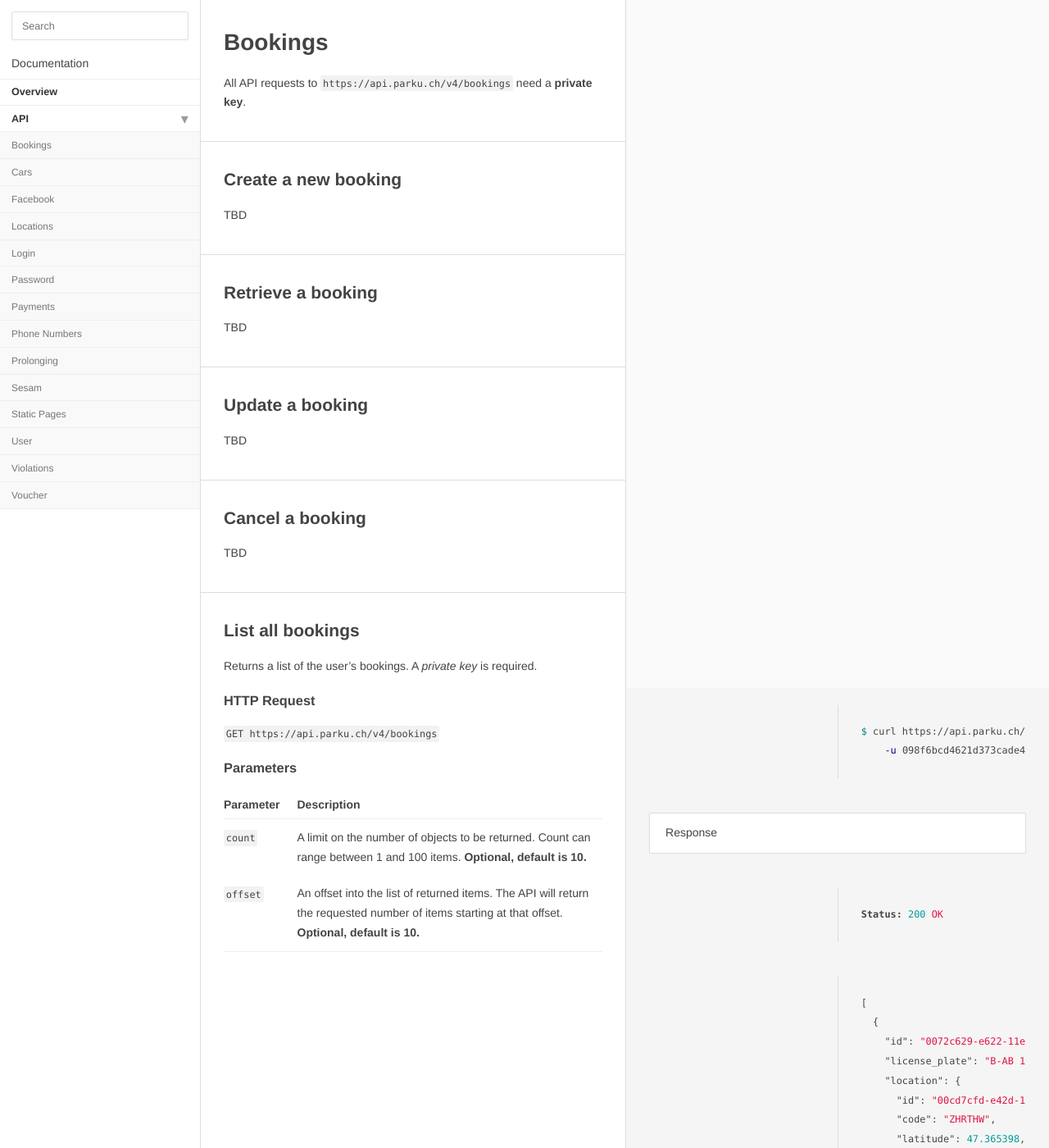
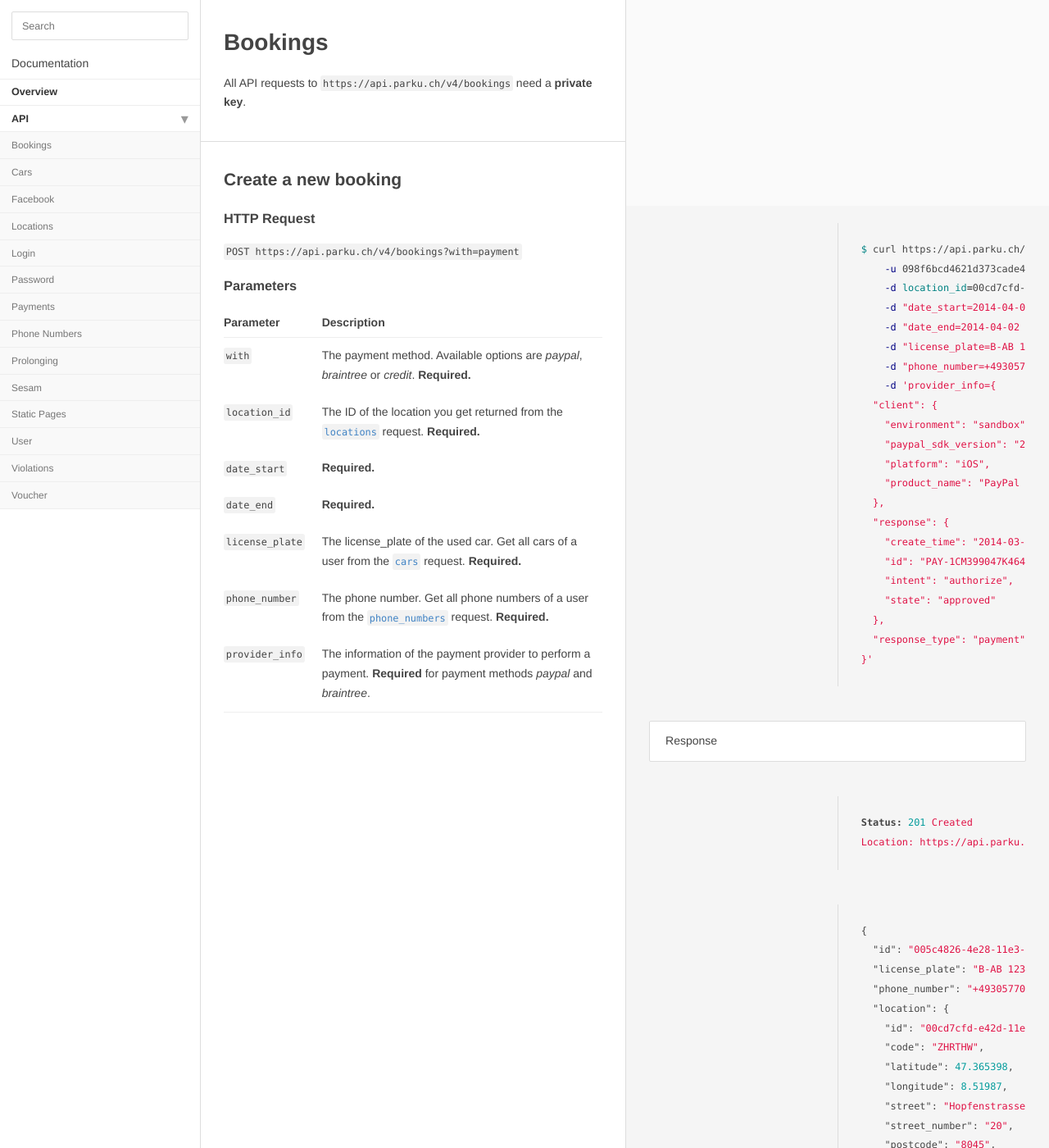
Before and after one commit to parku/docs, a Jekyll site: the page built from api/bookings.md, in a window 1280 px wide and 1400 px high. Shown: the whole window at 82% size. Built offline with Jekyll 4.4.1, drawn with Linux system fonts in a browser that asks for light colours; Markdown is read by kramdown in place of the engine named in the settings; some of the changed text lies outside the part shown.

Commit message:
Create a booking.

````diff
--- a/api/bookings.md
+++ b/api/bookings.md
@@ -10,7 +10,91 @@
 
 ## Create a new booking
 
-TBD
+```sh
+$ curl {{ site.parku.api }}/bookings?with=paypal \
+    -u 098f6bcd4621d373cade4e832627b4f6:parku \
+    -d location_id=00cd7cfd-e42d-11e2-8bf1-8a83f3373875 \
+    -d "date_start={{ site.time | date: '%Y-%m-%d' }} 10:00:00{{ site.time | date: '%z' }}" \
+    -d "date_end={{ site.time | date: '%Y-%m-%d' }} 16:30:00{{ site.time | date: '%z' }}" \
+    -d "license_plate=B-AB 1234" \
+    -d "phone_number=+493057701873" \
+    -d 'provider_info={
+  "client": {
+    "environment": "sandbox",
+    "paypal_sdk_version": "2.0.1",
+    "platform": "iOS",
+    "product_name": "PayPal iOS SDK"
+  },
+  "response": {
+    "create_time": "2014-03-31T12:51:14Z",
+    "id": "PAY-1CM399047K4649003KM4WJQQ",
+    "intent": "authorize",
+    "state": "approved"
+  },
+  "response_type": "payment"
+}'
+```
+
+> Response
+
+```nginx
+Status: 201 Created
+Location: {{ site.parku.api }}/bookings/005c4826-4e28-11e3-a675-d43d7eece53d
+```
+
+```json
+{
+  "id": "005c4826-4e28-11e3-a675-d43d7eece53d",
+  "license_plate": "B-AB 1234",
+  "phone_number": "+493057701872",
+  "location": {
+    "id": "00cd7cfd-e42d-11e2-8bf1-8a83f3373875",
+    "code": "ZHRTHW",
+    "latitude": 47.365398,
+    "longitude": 8.51987,
+    "street": "Hopfenstrasse",
+    "street_number": "20",
+    "postcode": "8045",
+    "city": "Zürich",
+    "country": "CH",
+    "description": "Doppelparkplatz. Jedoch nur für ein Auto zu vermieten. Die andere Hälfte wird benötigt. Aufteilung wie im Bild.",
+    "image_urls": [
+      "http://parku.ch/parkingspace/00cd7cfd-e42d-11e2-8bf1-8a83f3373875/image",
+      "http://parku.ch/parkingspace/00cd7cfd-e42d-11e2-8bf1-8a83f3373875/image"
+    ],
+    "options": [],
+    "notifications": [],
+    "currency": "CHF",
+    "support": {
+      "phone_number": "+41 43 928 72 52"
+    }
+  },
+  "reference": "HRS5J",
+  "date_start": "{{ site.time | date: '%Y-%m-%d' }} 10:00:00{{ site.time | date: '%z' }}",
+  "date_end": "{{ site.time | date: '%Y-%m-%d' }} 16:30:00{{ site.time | date: '%z' }}",
+  "price": 13.75,
+  "currency": "CHF",
+  "violation": null
+}
+```
+
+### HTTP Request
+
+`POST {{ site.parku.api }}/bookings?with=payment`
+
+### Parameters
+
+Parameter      | Description
+---            | ---
+`with`         | The payment method. Available options are _paypal_, _braintree_ or _credit_. __Required.__
+`location_id`  | The ID of the location you get returned from the [`locations`][locations] request. __Required.__
+`date_start`   | __Required.__
+`date_end`     | __Required.__
+`license_plate`| The license_plate of the used car. Get all cars of a user from the [`cars`][cars] request. __Required.__
+`phone_number` | The phone number. Get all phone numbers of a user from the [`phone_numbers`][phone_numbers] request. __Required.__
+`provider_info`| The information of the payment provider to perform a payment. __Required__ for payment methods _paypal_ and _braintree_.
+
+
 
 ## Retrieve a booking
 
````
